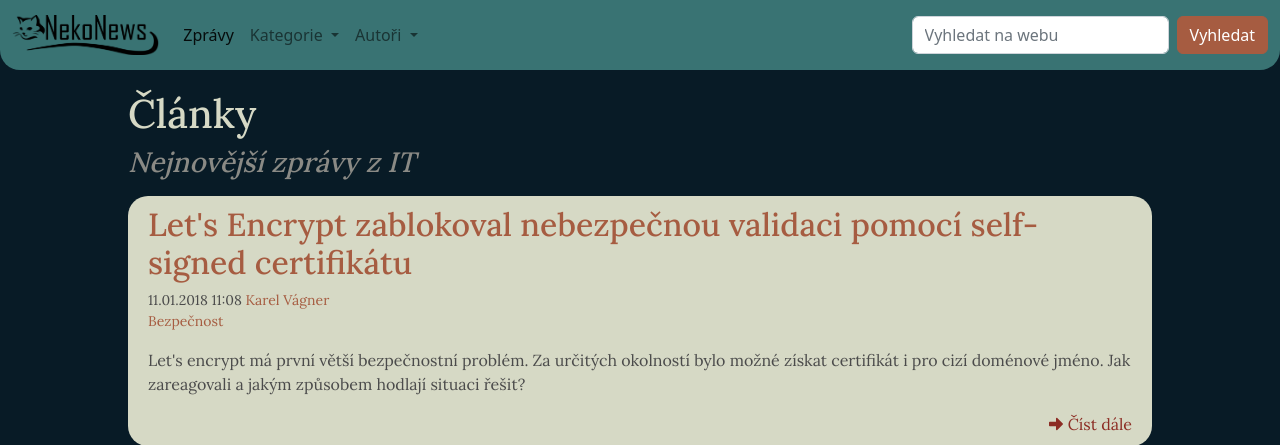
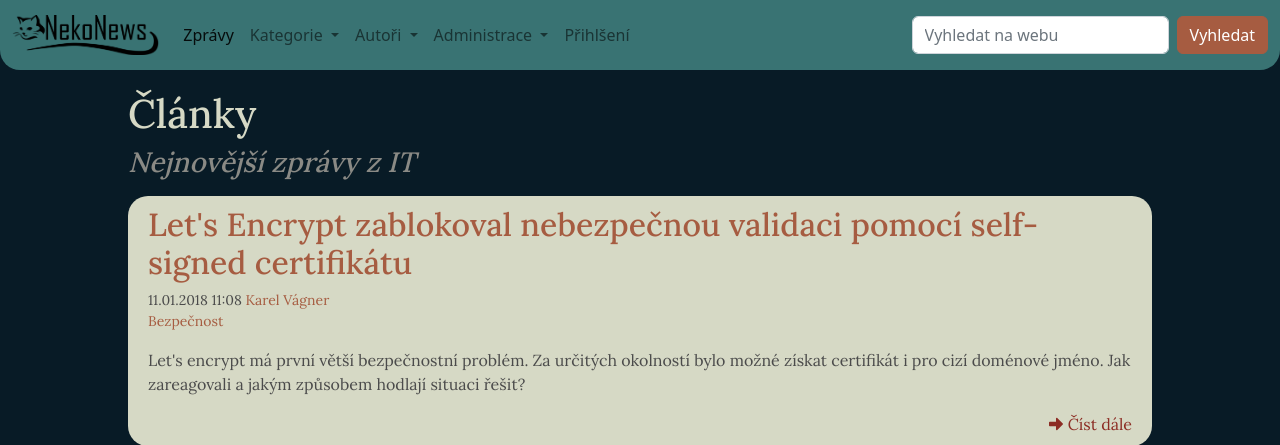
Before and after one commit to MandelOwO/News-Portal, a PHP site: page /articles in a window 1280 px wide. Shown: the top 445 px of the page. Run offline with PHP 8.4, Linux system fonts and the light colour scheme; data comes from the database, SQL or seed files in the repository.

Commit message:
Updated navbar

```diff
--- a/source/pages/navbar.php
+++ b/source/pages/navbar.php
@@ -71,8 +71,45 @@
                         <li><a class="dropdown-item" href="../author">Všichni autoři</a></li>
                     </ul>
                 </li>
+                <li class="nav-item dropdown">
+                    <a class="nav-link dropdown-toggle <?= $_GET['page'] == 'admin' ? 'active' : '' ?>"
+                       href="#" role="button" data-bs-toggle="dropdown"
+                       aria-expanded="false">
+                        Administrace
+                    </a>
+                    <ul class="dropdown-menu">
+                        <li>
+                            <a class="dropdown-item" href="">Články</a>
+                        </li>
+                        <li>
+                            <a class="dropdown-item" href="">Přidat článek</a>
+                        </li>
+                        <li>
+                            <hr class="dropdown-divider">
+                        </li>
+                        <li>
+                            <a class="dropdown-item" href="">Kategorie</a>
+                        </li>
+                        <li>
+                            <a class="dropdown-item" href="">Přidat Kategorii</a>
+                        </li>
+                        <li>
+                            <hr class="dropdown-divider">
+                        </li>
+                        <li>
+                            <a class="dropdown-item" href="">Autoři</a>
+                        </li>
+                        <li>
+                            <a class="dropdown-item" href="">Přidat Autora</a>
+                        </li>
+                    </ul>
+                </li>
+                <li class="nav-item">
+                    <a class="nav-link <?= $_GET['page'] == 'login' ? 'active' : '' ?> "
+                       aria-current="page" href="">Přihlšení</a>
+                </li>
+            </ul>
 
-            </ul>
             <form class="d-flex search" role="search">
                 <input class="form-control me-2" type="search" placeholder="Vyhledat na webu" aria-label="Search"
                        name="search">
--- a/source/style.css
+++ b/source/style.css
@@ -80,6 +80,11 @@
 
 .dropdown-item:hover {
     background-color: var(--secondary-background);
+}
+@media (min-width: 992px) {
+    .dropdown:hover .dropdown-menu {
+        display: block;
+    }
 }
 
 /* --- CONTENT --- */
```
Also changed, not shown: .assignment/PHP_news_checkpointy.txt.
